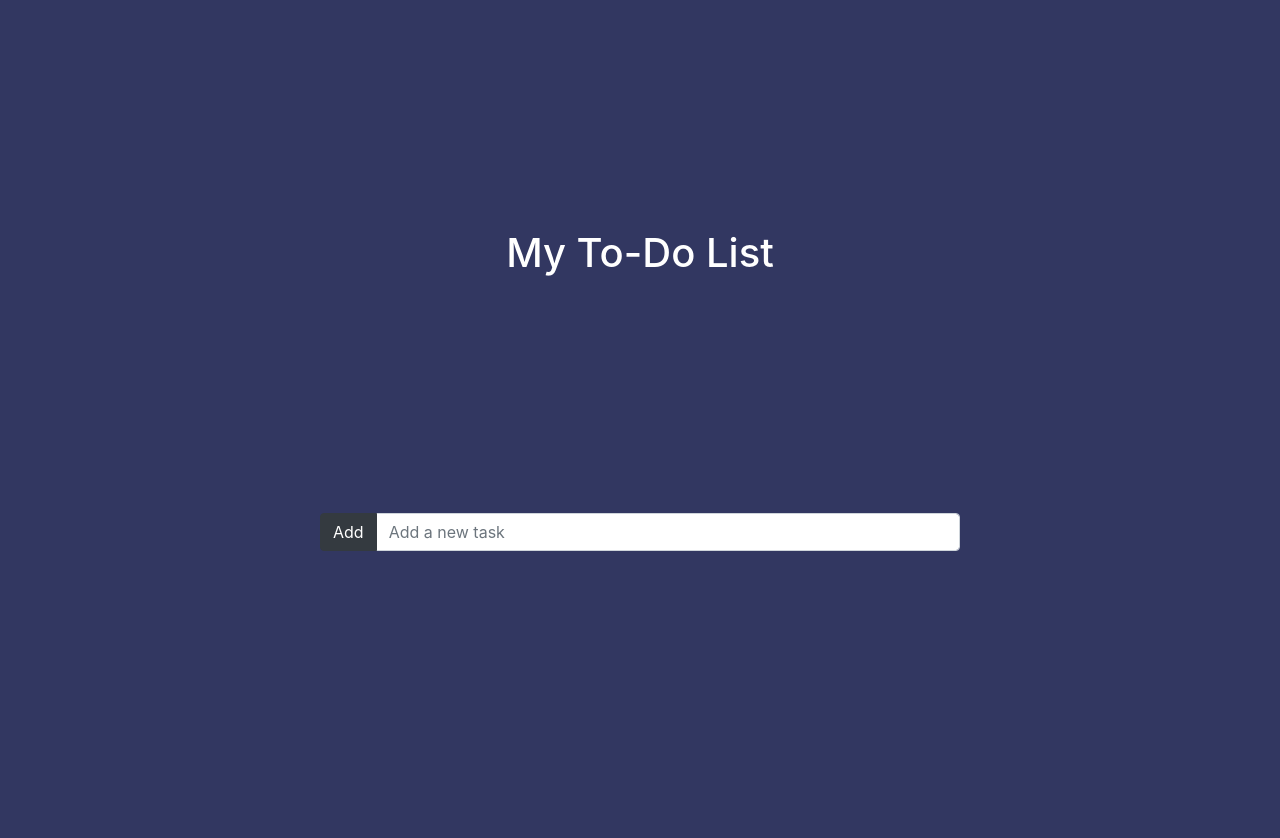
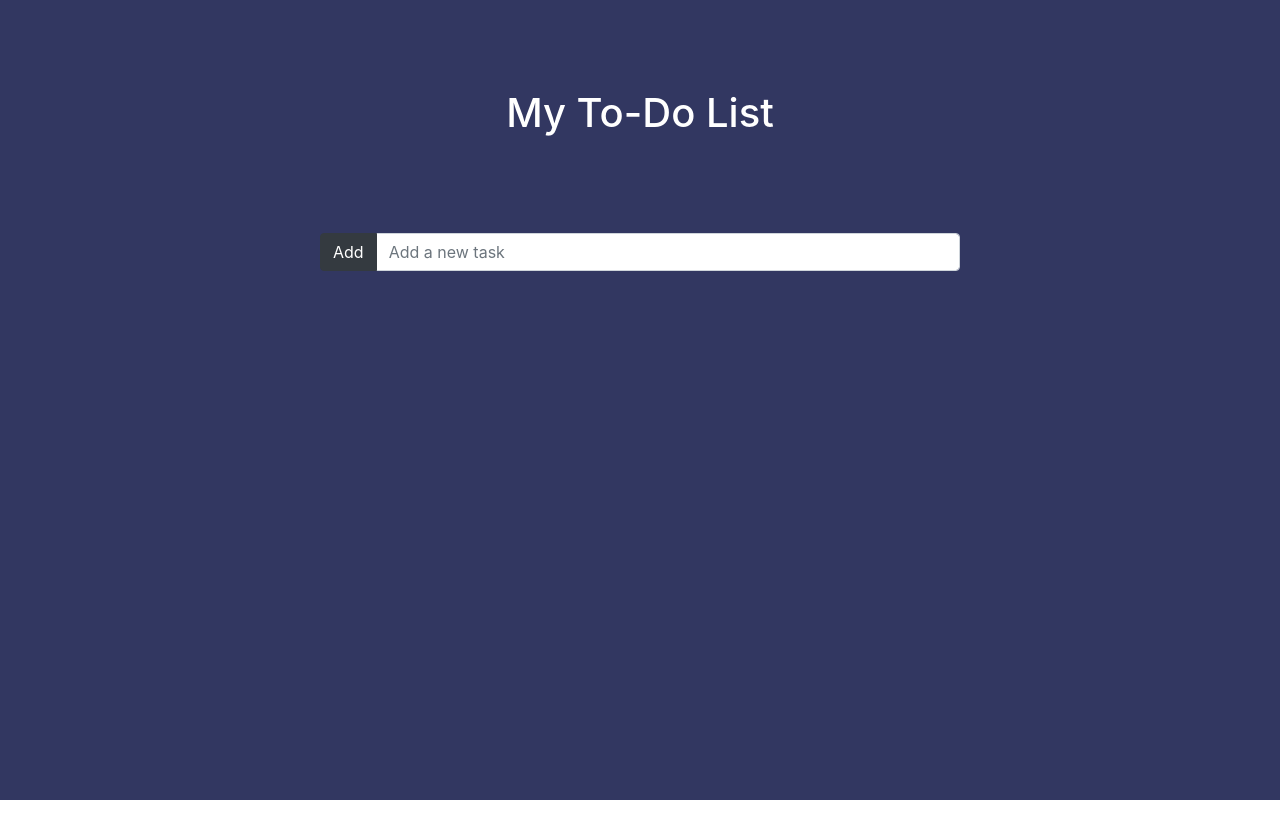
Before and after one commit to Vitor104/To-do-list, a React (Create React App) app: page / in a window 1280 px wide. Shown: the top 838 px of the page. After the commit the page ends 800 px from the top, so only its background shows below. Built offline with nearby package versions, Linux system fonts and the light colour scheme.

Commit message:
praticamente finalizado
só vou adicionar algumas animações

```diff
--- a/src/App.css
+++ b/src/App.css
@@ -10,7 +10,14 @@
   flex-direction: column;
   align-items: center;
   justify-content: space-evenly;
-  min-height: 170vh;
+  min-height: 100vh;
   background-color: #323761;
   color: white;
 }
+
+@media only screen and (min-width: 2560px) {
+  .App {
+    width: 50%;
+    margin: 0 auto;
+  }
+}
--- a/src/components/toDoItem/toDoItem.module.css
+++ b/src/components/toDoItem/toDoItem.module.css
@@ -1,6 +1,6 @@
 .li {
     height: 5.5em;
-    width: 100%;
+    width: 20em;
     margin-top: 1em;
     border: 2px solid black;
     list-style: none;
@@ -12,3 +12,10 @@
     align-items: center;
     border-radius: 20px;
 }
+
+
+@media only screen and (min-width: 2560px) {
+    .li {
+        font-size: 30px;
+    }
+}
--- a/src/components/toDoList/toDoList.module.css
+++ b/src/components/toDoList/toDoList.module.css
@@ -4,5 +4,5 @@
     display: flex;
     flex-wrap: wrap;
     justify-content: space-evenly;
-
+    overflow-y: auto;
 }
```
